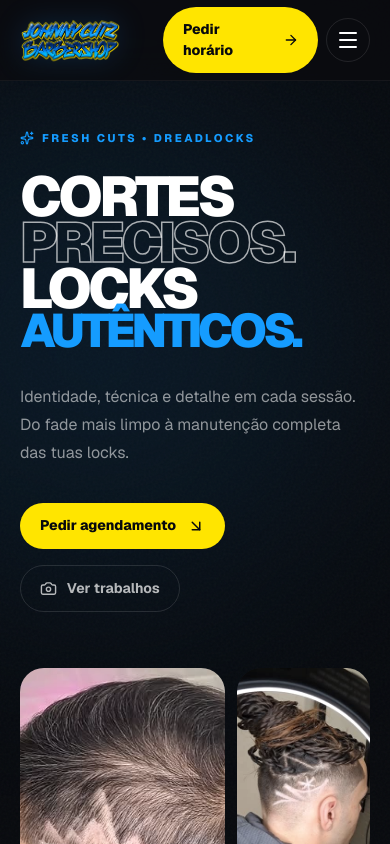
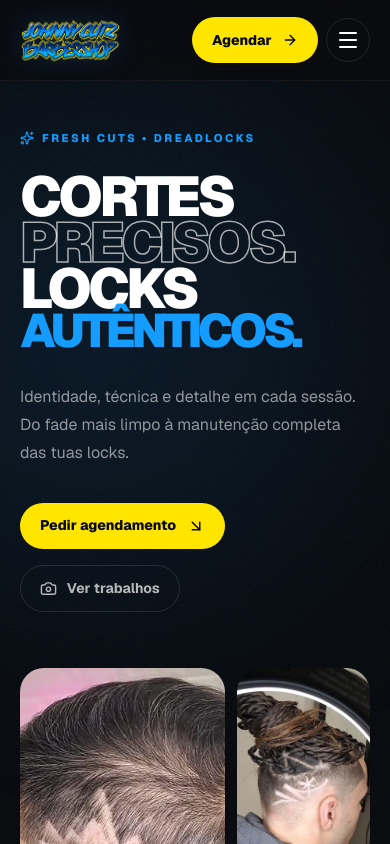
Before and after one commit to OgaitLeug/johnny-cutz-barbershop, a Next.js app: page / in a window 390 px wide. Shown: the top 844 px of the page. Built offline with nearby package versions, Linux system fonts and the light colour scheme.

Commit message:
Melhora botão de agendamento no mobile

```diff
--- a/app/JohnnyCutzPage.tsx
+++ b/app/JohnnyCutzPage.tsx
@@ -20,7 +20,7 @@ function Navbar() {
   return <header className="fixed inset-x-0 top-0 z-50 border-b border-white/5 bg-[#0B0B0F]/75 backdrop-blur-xl"><div className="mx-auto flex h-20 max-w-7xl items-center justify-between px-5 lg:px-8">
     <a href="#top" className="group flex items-center" aria-label="Johnny Cutz Barbershop — início"><img src={assetPath('/johnny-cutz-logo.png')} alt="Johnny Cutz Barbershop" className="h-14 w-36 object-contain object-left drop-shadow-[0_0_14px_rgba(21,156,255,.18)] sm:w-44"/></a>
     <nav className="hidden items-center gap-8 text-sm text-white/60 md:flex" aria-label="Navegação principal"><a href="#servicos">Serviços</a><a href="#trabalhos">Trabalhos</a><a href="#sobre">Sobre</a></nav>
-    <div className="flex items-center gap-2"><a href="#agendar" className="cta hidden sm:inline-flex">Pedir horário <ArrowRight size={16}/></a><button onClick={()=>setOpen(!open)} className="grid size-11 place-items-center rounded-full border border-white/10 md:hidden" aria-label="Abrir menu">{open?<X/>:<Menu/>}</button></div>
+    <div className="flex items-center gap-2"><a href="#agendar" className="cta hidden whitespace-nowrap sm:inline-flex"><span className="md:hidden">Agendar</span><span className="hidden md:inline">Pedir horário</span><ArrowRight size={16}/></a><button onClick={()=>setOpen(!open)} className="grid size-11 place-items-center rounded-full border border-white/10 md:hidden" aria-label="Abrir menu">{open?<X/>:<Menu/>}</button></div>
   </div>{open&&<nav className="border-t border-white/10 bg-[#12121A]/95 p-5 backdrop-blur-xl md:hidden"><div className="flex flex-col gap-5 text-lg"><a onClick={()=>setOpen(false)} href="#servicos">Serviços</a><a onClick={()=>setOpen(false)} href="#trabalhos">Trabalhos</a><a onClick={()=>setOpen(false)} href="#sobre">Sobre</a><a onClick={()=>setOpen(false)} href="#agendar" className="cta justify-center">Pedir horário</a></div></nav>}</header>;
 }
 
```
